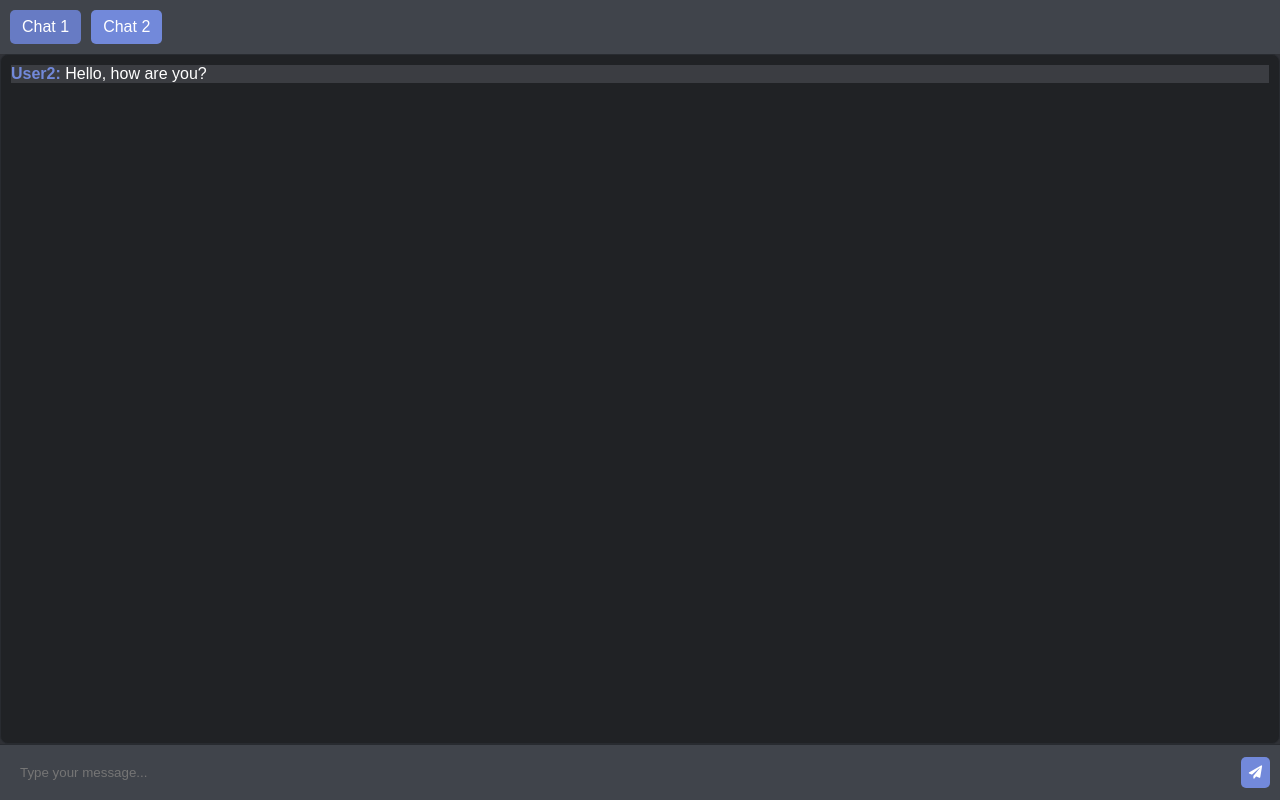
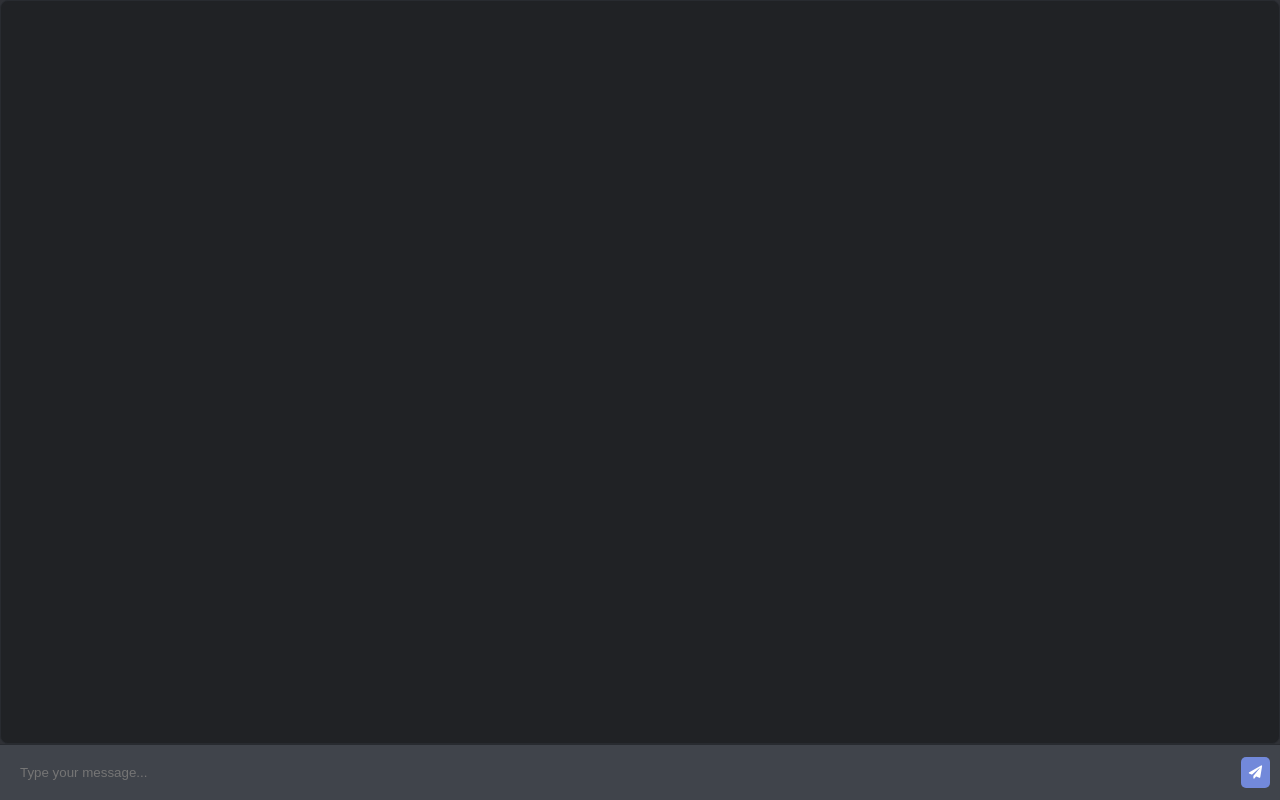
Before and after one commit to agaur12/Congressional-App-Challenge, a Flask app: page / in a window 1280 px wide. Run offline with Flask 3, Linux system fonts and the light colour scheme; some libraries are stand-ins or nearby versions.

Commit message:
added some more

```diff
--- a/App/app.py
+++ b/App/app.py
@@ -13,6 +13,7 @@ def index():
 
 @socket.on('message')
 def handle_message(data):
+    print(data['message'])
     username = 'User1'  # You can replace this with the actual username
     message = data['message']
     messages.append({'username': username, 'message': message})
@@ -26,12 +27,5 @@ def handle_connect():
 def handle_disconnect():
     print('User disconnected')
 
-
-"""
-@app.route("/")
-def login():
-   return render_template('login.html')
-"""
-
 if __name__ == "__main__":
-    socket.run(app, debug=True)
+    socket.run(app, debug=True, allow_unsafe_werkzeug=True)
--- a/App/templates/index.html
+++ b/App/templates/index.html
@@ -1,109 +1,17 @@
 <!DOCTYPE html>
-<html>
+<html lang="en">
 <head>
-    <title>Simple Chat App</title>
-    <link rel="stylesheet" href="https://cdnjs.cloudflare.com/ajax/libs/font-awesome/5.15.1/css/all.min.css"> <!-- Include Font Awesome CSS -->
-    <style>
-        body {
-            margin: 0;
-            font-family: Arial, Helvetica, sans-serif;
-            background-color: #36393f; /* Discord's background color */
-        }
-        .chat-box {
-            display: flex;
-            flex-direction: column;
-            height: 100vh; /* Make the chat box full-screen height */
-            background-color: #2f3136; /* Discord's chat background color */
-            box-shadow: 0 1px 2px 0 rgba(0, 0, 0, 0.2);
-        }
-        .chat-tabs {
-            display: flex;
-            background-color: #40444b; /* Discord's input background color */
-            padding: 10px;
-        }
-        .chat-tab {
-            padding: 8px 12px;
-            cursor: pointer;
-            margin-right: 10px;
-            background-color: #7289da; /* Discord's send button color */
-            color: #fff;
-            border-radius: 5px;
-        }
-        .chat-tab.active {
-            background-color: #677bc4; /* Discord's send button hover color */
-        }
-        .chat-messages {
-            flex-grow: 1; /* Allow the message area to grow and take up available space */
-            overflow-y: scroll;
-            padding: 10px;
-            background-color: #202225; /* Discord's message background color */
-            border-radius: 8px;
-            border: 1px solid #282b30; /* Discord's message border color */
-        }
-        .message {
-            margin-bottom: 10px;
-        }
-        .message strong {
-            color: #7289da; /* Discord's username color */
-        }
-        .message p {
-            margin: 0;
-        }
-        .message-input-container {
-            display: flex;
-            align-items: center;
-            padding: 10px;
-            background-color: #40444b; /* Discord's input background color */
-            border-top: 1px solid #282b30; /* Discord's message border color */
-        }
-        .message-input {
-            flex-grow: 1; /* Allow the input field to grow and take up available space */
-            padding: 10px;
-            border: none;
-            border-radius: 5px;
-            background-color: transparent; /* Transparent background for the input field */
-            color: #dcddde; /* Discord's input text color */
-            overflow-wrap: break-word; /* Wrap text when it overflows */
-        }
-        .message-input:focus {
-            outline: none;
-        }
-        .send-button {
-            background-color: #7289da; /* Discord's send button color */
-            color: #fff;
-            border: none;
-            border-radius: 5px;
-            cursor: pointer;
-            margin-left: 10px; /* Add margin to separate the input field and button */
-            padding: 8px;
-        }
-        .send-button:hover {
-            background-color: #677bc4; /* Discord's send button hover color */
-        }
-        .sent-message {
-            color: #fff; /* Text color for sent messages */
-        }
-        .received-message {
-            color: #fff; /* Text color for received messages */
-            background-color: #3b3d42; /* Complementary background color */
-        }
-    </style>
+    <title>Chat App Interface</title>
+    <link rel="stylesheet" type="text/css" href="style.css">
 </head>
 <body>
     <div class="chat-box">
-        <div class="chat-tabs">
-            <div class="chat-tab active" onclick="switchChat(1)">Chat 1</div>
-            <div class="chat-tab" onclick="switchChat(2)">Chat 2</div>
-            <!-- Add more chat tabs as needed -->
-        </div>
         <div class="chat-messages" id="chat-messages">
             <!-- Display chat messages here -->
         </div>
         <div class="message-input-container">
-            <input type="text" class="message-input" id="message-input" placeholder="Type your message..." onkeydown="sendMessageOnEnter(event)">
-            <button class="send-button" onclick="sendMessage()">
-                <i class="fas fa-paper-plane"></i> <!-- Send button icon -->
-            </button>
+            <input type="text" class="message-input" id="message-input" placeholder="Type your message..." onkeydown="sendMessage(event)">
+            <button class="send-button"><i class="fas fa-paper-plane" onclick="sendMessage()"></i> <!-- Send button icon --></button>
         </div>
     </div>
     <script src="https://cdnjs.cloudflare.com/ajax/libs/socket.io/4.3.1/socket.io.js"></script>
@@ -114,45 +22,15 @@
             console.log('Connected');
         });
 
-        socket.on('message', function(data) {
-            displayReceivedMessage(data.username, data.message);
-        });
-
-        var currentChat = 1; // Default chat tab
-
-        // Function to switch between chat tabs
-        function switchChat(tabNumber) {
-            // Deactivate the currently active tab
-            document.querySelector('.chat-tab.active').classList.remove('active');
-
-            // Activate the selected tab
-            var selectedTab = document.querySelector('.chat-tab:nth-child(' + tabNumber + ')');
-            selectedTab.classList.add('active');
-
-            // Update the current chat
-            currentChat = tabNumber;
-
-            // You can implement logic to load chat messages for the selected chat here
-            // For simplicity, this example does not load chat history for different tabs
-        }
-
         // Function to send a message
-        function sendMessage() {
+        function sendMessage(event) {
+            if (!event || event.type === 'click' || event.key === 'Enter') {
                 var messageInput = document.getElementById('message-input');
                 var message = messageInput.value.trim();
                 if (message !== '') {
-                // Send the message to the backend
                     socket.emit('message', { message: message });
                     messageInput.value = '';
-                displayReceivedMessage('You', message);
                 }
-        }
-
-        // Function to send a message when Enter key is pressed
-        function sendMessageOnEnter(event) {
-            if (event.keyCode === 13) { // 13 is the keycode for Enter
-                event.preventDefault(); // Prevent Enter from creating a new line
-                sendMessage(); // Call the sendMessage function
             }
         }
 
@@ -167,25 +45,10 @@
             chatMessages.scrollTop = chatMessages.scrollHeight;
         }
 
-        // Simulate receiving a message (for testing)
-        setTimeout(function () {
-            displayMessage('User2', 'Hello, how are you?', 'received-message');
-        }, 1000);
-
         // Function to retrieve messages from the backend
         function retrieveMessages() {
-            fetch('/get_messages', {
-                method: 'GET',
-                headers: {
-                    'Content-Type': 'application/json',
-                },
-            })
-            .then(response => response.json())
-            .then(data => {
-                // Display received messages
-                data.forEach(message => {
-                    displayMessage(message.username, message.message, 'received-message');
-                });
+            socket.on('message', function (data) {
+                displayMessage(data.username, data.message);
             })
                 .catch(error => {
                     console.error('Error:', error);
--- a/App/templates/login.html
+++ b/App/templates/login.html
@@ -0,0 +1,6 @@
+<!DOCTYPE html>
+<html lang="en">
+<head>
+    <title>Chat App Login Page</title>
+    <link rel="stylesheet" type="text/css" href="style.css">
+</head>
--- /dev/null
+++ b/App/templates/style.css
@@ -0,0 +1,69 @@
+@import "https://cdnjs.cloudflare.com/ajax/libs/font-awesome/5.15.1/css/all.min.css";
+
+body {
+    margin: 0;
+    font-family: Arial, Helvetica, sans-serif;
+    background-color: #36393f;
+}
+.chat-box {
+    display: flex;
+    flex-direction: column;
+    height: 100vh;
+    background-color: #2f3136; /
+    box-shadow: 0 1px 2px 0 rgba(0, 0, 0, 0.2);
+}
+.chat-messages {
+    flex-grow: 1;
+    overflow-y: scroll;
+    padding: 10px;
+    background-color: #202225;
+    border-radius: 8px;
+    border: 1px solid #282b30;
+}
+.message {
+    margin-bottom: 10px;
+}
+.message strong {
+    color: #7289da;
+}
+.message p {
+    margin: 0;
+}
+.message-input-container {
+    display: flex;
+    align-items: center;
+    padding: 10px;
+    background-color: #40444b;
+    border-top: 1px solid #282b30;
+}
+.message-input {
+    flex-grow: 1;
+    padding: 10px;
+    border: none;
+    border-radius: 5px;
+    background-color: transparent;
+    color: #dcddde;
+    overflow-wrap: break-word;
+}
+.message-input:focus {
+    outline: none;
+}
+.send-button {
+    background-color: #7289da;
+    color: #fff;
+    border: none;
+    border-radius: 5px;
+    cursor: pointer;
+    margin-left: 10px;
+    padding: 8px;
+}
+.send-button:hover {
+    background-color: #677bc4;
+}
+.sent-message {
+    color: #fff;
+}
+.received-message {
+    color: #fff;
+    background-color: #3b3d42;
+}
--- /dev/null
+++ b/App/to-do.txt
@@ -0,0 +1,5 @@
+1. Login through dictionary or sql
+2. Send username to backend and back to frontend
+3. Make sure that if self sends message it says "You" instead of their username
+4. Test with two devices
+5. Add translation on send
```
Lines whose indentation alone changed are shown as unchanged.
